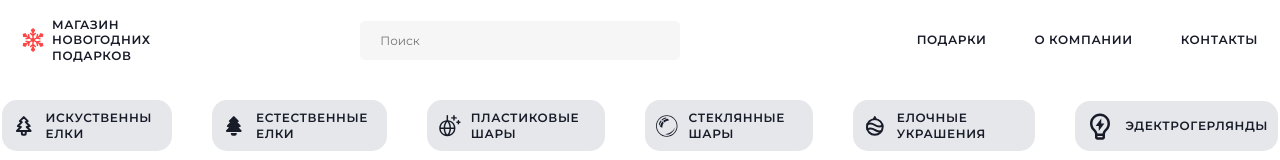
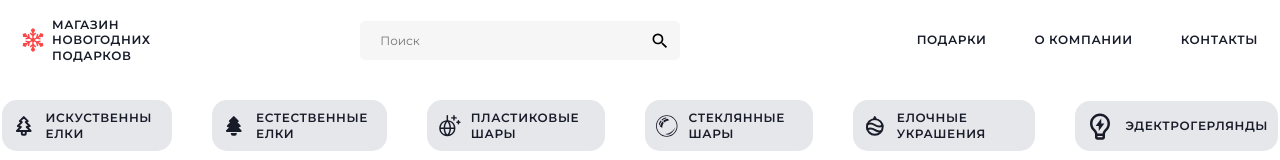
Before and after one commit to AlexK547/Christmas-Shop, a React (Vite) app: page / in a window 1280 px wide. Shown: the top 160 px of the page. Built offline with nearby package versions, Linux system fonts and the light colour scheme.

Commit message:
change Search field

```diff
--- a/src/components/header/Header.tsx
+++ b/src/components/header/Header.tsx
@@ -1,6 +1,7 @@
 import { Link } from "react-router-dom";
 import styles from "./styles.module.scss";
 import snowflakeIMG from "/images/svg/snowflake.svg";
+import { MdOutlineSearch } from "react-icons/md";
 
 function Header() {
   return (
@@ -17,6 +18,15 @@ function Header() {
             type="text"
             // value=""
             placeholder="Поиск"
+          />
+
+          <MdOutlineSearch
+            style={{
+              position: "absolute",
+              right: "30px",
+              top: "10px",
+            }}
+            size={20}
           />
         </div>
 
--- a/src/components/header/styles.module.scss
+++ b/src/components/header/styles.module.scss
@@ -60,6 +60,7 @@
 }
 
 .search {
+    position: relative;
 
     &__input {
         padding: 12px 20px;
```
